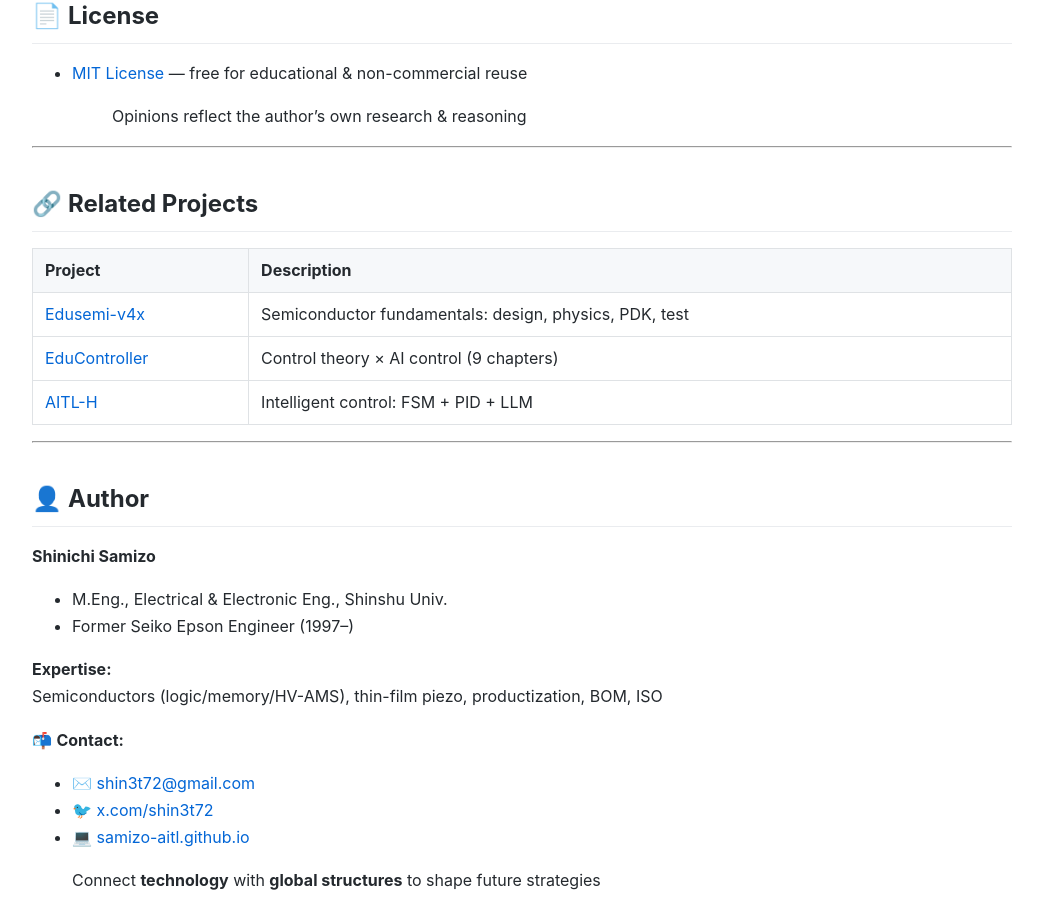
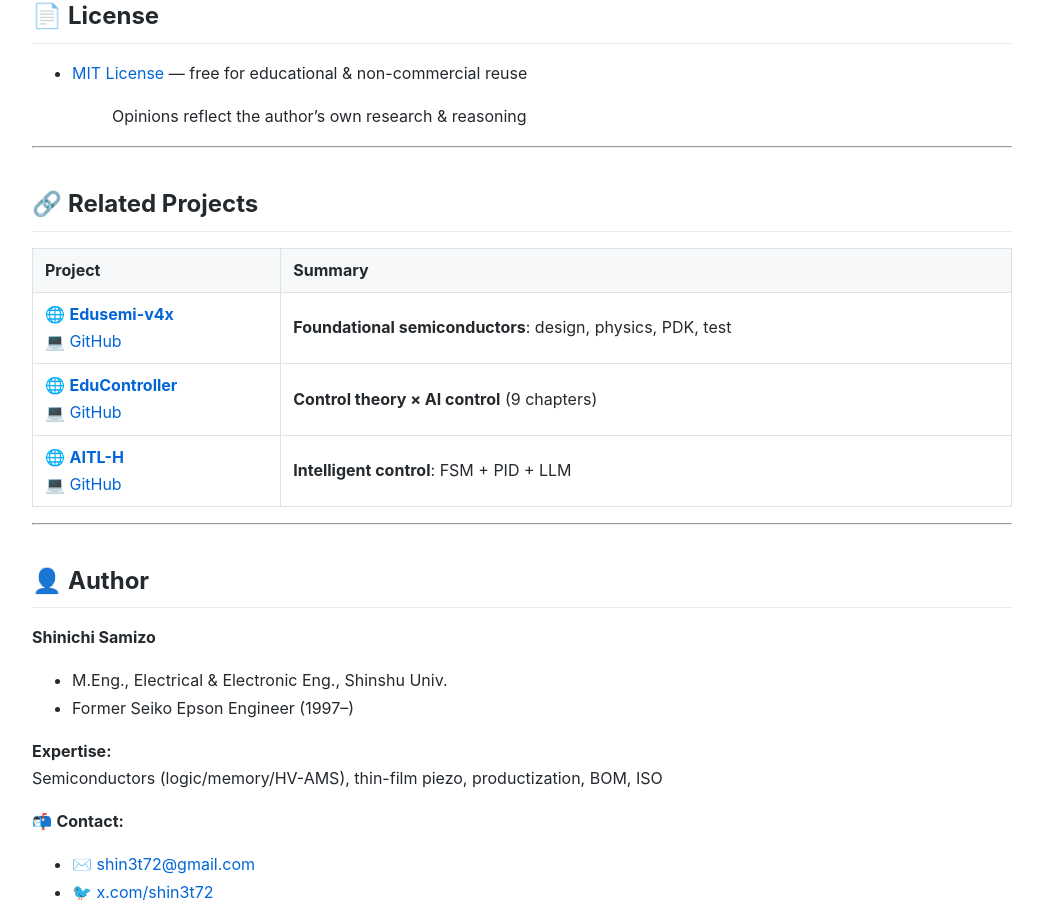
Before and after one commit to Samizo-AITL/Edusemi-Plus, a Jekyll site: the page built from en/index.md, in a window 1280 px wide and 900 px high, scrolled down 3400 px. Shown: the whole window, without its empty margins (118-1161 px from the left). Built offline with Jekyll 4.4.1, drawn with Linux system fonts in a browser that asks for light colours.

Commit message:
Update index.md

```diff
--- a/en/index.md
+++ b/en/index.md
@@ -121,11 +121,11 @@
 
 ## 🔗 **Related Projects**
 
-| Project | Description |
+| **Project** | **Summary** |
 |---|---|
-| [Edusemi-v4x](https://github.com/Samizo-AITL/Edusemi-v4x) | Semiconductor fundamentals: design, physics, PDK, test |
-| [EduController](https://github.com/Samizo-AITL/EduController) | Control theory × AI control (9 chapters) |
-| [AITL-H](https://github.com/Samizo-AITL/AITL-H) | Intelligent control: FSM + PID + LLM |
+| 🌐 [**Edusemi-v4x**](https://samizo-aitl.github.io/Edusemi-v4x/) <br>💻 [GitHub](https://github.com/Samizo-AITL/Edusemi-v4x) | **Foundational semiconductors**: design, physics, PDK, test |
+| 🌐 [**EduController**](https://samizo-aitl.github.io/EduController/) <br>💻 [GitHub](https://github.com/Samizo-AITL/EduController) | **Control theory × AI control** (9 chapters) |
+| 🌐 [**AITL-H**](https://samizo-aitl.github.io/AITL-H/) <br>💻 [GitHub](https://github.com/Samizo-AITL/AITL-H) | **Intelligent control**: FSM + PID + LLM |
 
 ---
 
```
